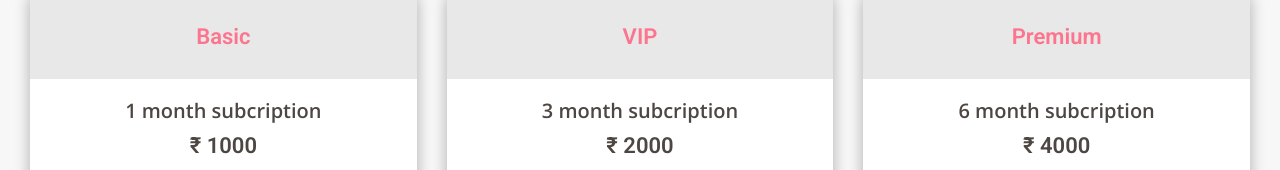
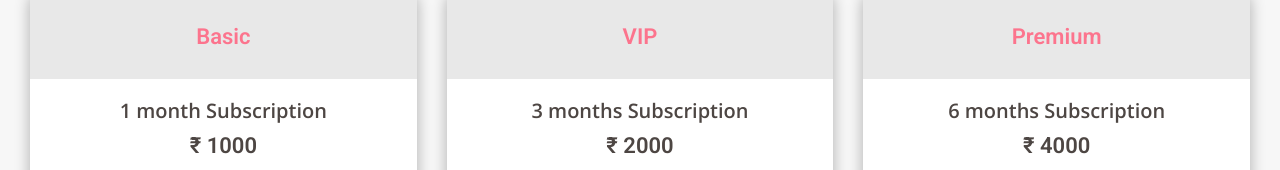
Before and after one commit to kris517583/Product-Landing-page, a plain HTML site: page index.html in a window 1280 px wide. Shown: the part 2836-3006 px from the top of the page. Drawn offline with nearby package versions, Linux system fonts and the light colour scheme.

Commit message:
Add files via upload

```diff
--- a/index.html
+++ b/index.html
@@ -113,7 +113,7 @@
 		<div class="cols">
             <div class="box" style="width: 100%;padding: 0px 0px 80px 0px;">
               <h4 style="margin:0px 0 15px 0;padding: 30px; background:rgb(179,179,179,0.3);color:#fc748d">Basic</h4>
-              <p class="subs">1 month subcription</p>
+              <p class="subs">1 month Subscription</p>
               <h4>₹ 1000</h4>
               <button>Select plan</button>
             </div>
@@ -121,7 +121,7 @@
 		<div class="cols mmt">
               <div class="box" style="width: 100%;padding: 0px 0px 80px 0px;">
               <h4 style="margin:0px 0 15px 0;padding: 30px; background:rgb(179,179,179,0.3);color:#fc748d">VIP</h4>
-              <p class="subs">3 month subcription</p>
+              <p class="subs">3 months Subscription</p>
               <h4>₹ 2000</h4>
               <button>Select plan</button>
             </div>
@@ -129,7 +129,7 @@
 		<div class="cols mmmt price">
             <div class="box" style="width: 100%;padding: 0px 0px 80px 0px;">
               <h4 style="margin:0px 0 15px 0;padding: 30px; background:rgb(179,179,179,0.3);color:#fc748d">Premium</h4>
-              <p class="subs">6 month subcription</p>
+              <p class="subs">6 months Subscription</p>
               <h4>₹ 4000</h4>
               <button>Select plan</button>
             </div>
```
